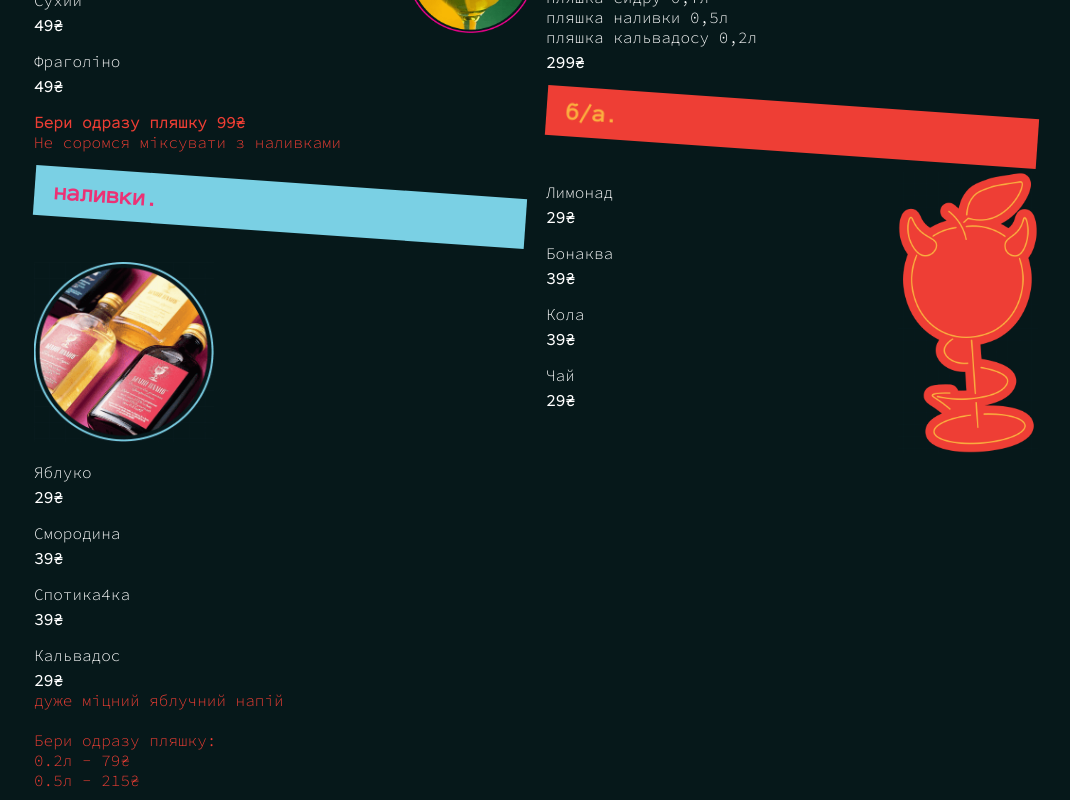
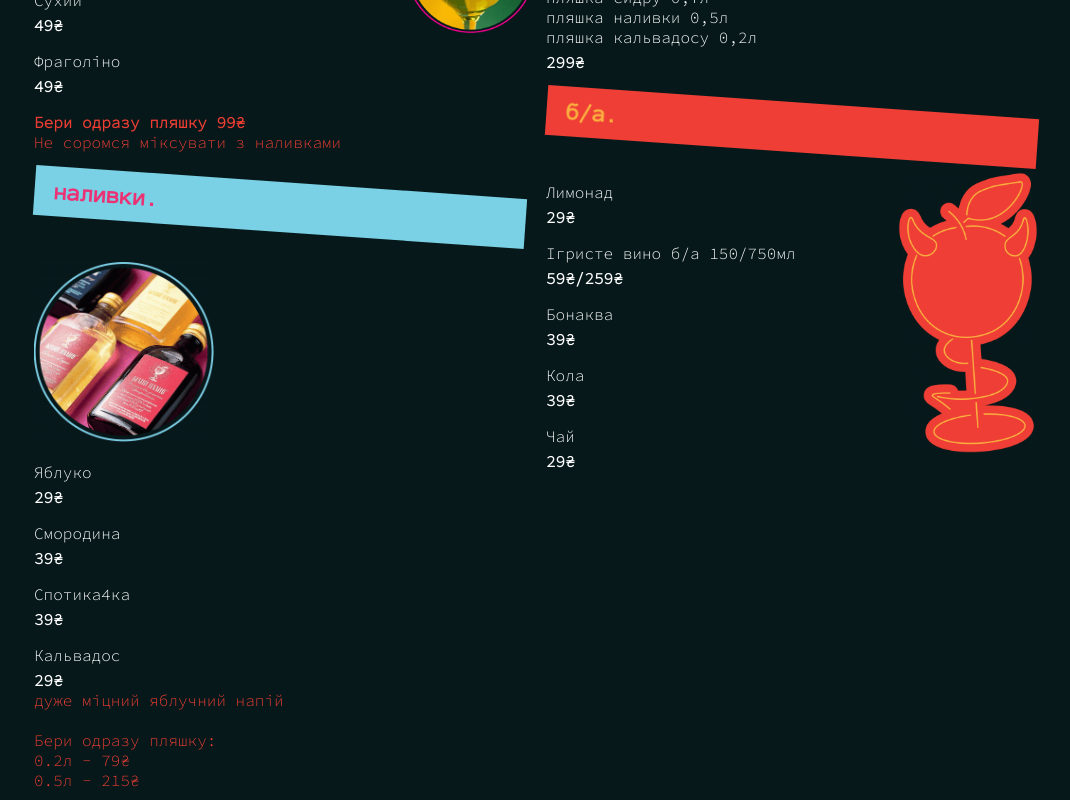
Before and after one commit to Ievgenii91/bn_menu, a Next.js app: page / in a window 1280 px wide. Shown: the part 1641-2441 px from the top of the page, without its empty margins (104-1174 px from the left). Built offline with nearby package versions, Linux system fonts and the light colour scheme; no server answers.

Commit message:
+ ігристе ба

```diff
--- a/pages/index.js
+++ b/pages/index.js
@@ -374,6 +374,12 @@ export default function Home() {
 							</span>
 						</p>
 						<p className={styles.product}>
+							Ігристе вино б/а 150/750мл
+							<span className={styles.price}>
+								<b>59₴/259₴</b>
+							</span>
+						</p>
+						<p className={styles.product}>
 							Бонаква
 							<span className={styles.price}>
 								<b>39₴</b>
```
